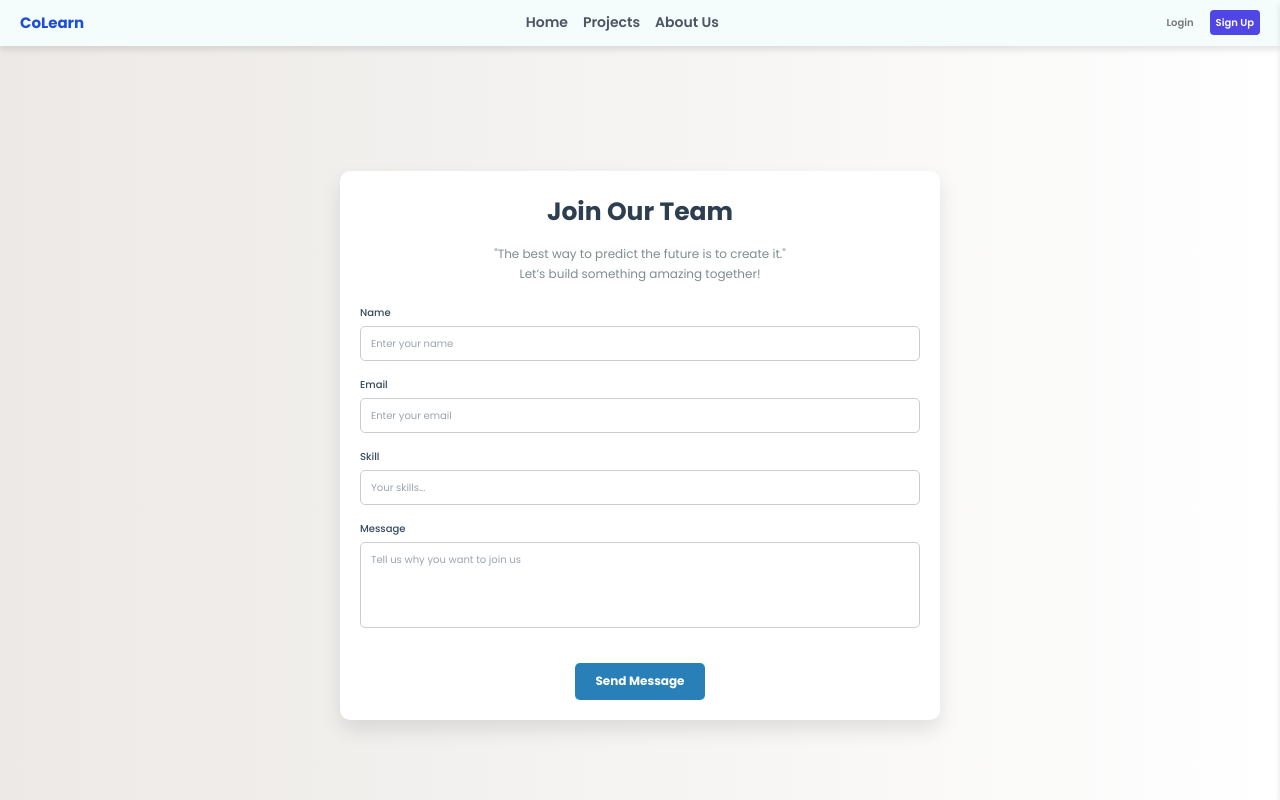
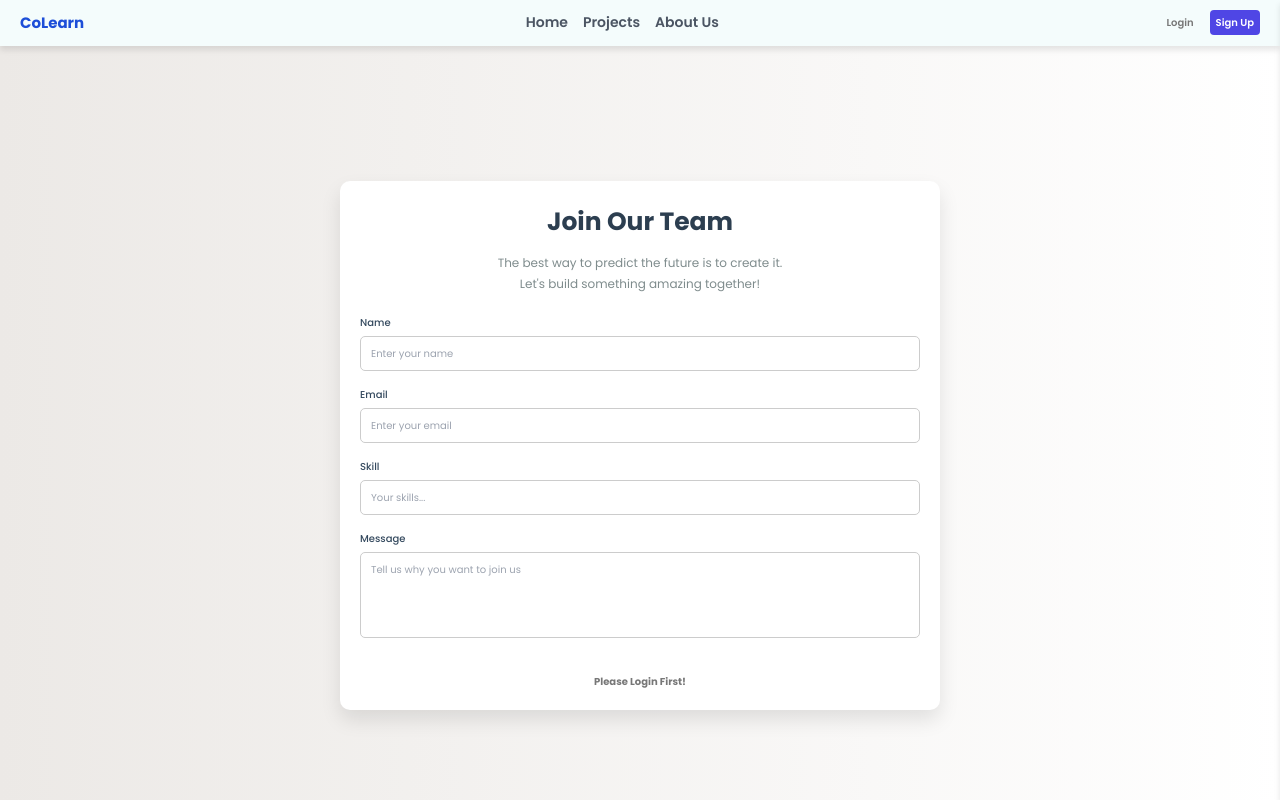
Before and after one commit to CoLearn-Platform/Collaborative-Platfrom, a React (Vite) app: page /joinUs in a window 1280 px wide. Shown: the top 800 px of the page. Built offline with nearby package versions, Linux system fonts and the light colour scheme; no server answers.

Commit message:
added enquiry feature

```diff
--- /dev/null
+++ b/src/hooks/useAddEnquiry.js
@@ -0,0 +1,16 @@
+import { useMutation } from "@tanstack/react-query";
+import { addNewEnquiry } from "../services/apiEnquiry";
+import toast from "react-hot-toast";
+
+export function useAddEnquiry() {
+  const { mutate: addEnquiry } = useMutation({
+    mutationFn: addNewEnquiry,
+    onSuccess: () => {
+      toast.success("Enquiry submitted successfully");
+    },
+    onError: () => {
+      toast.error("Failed to submit enquiry");
+    },
+  });
+  return { addEnquiry };
+}
--- a/src/pages/Feedback.jsx
+++ b/src/pages/Feedback.jsx
@@ -91,7 +91,7 @@ export default function Feedback() {
             Send Feedback
           </Button>
         ) : (
-          <p>Please Login First!</p>
+          <strong>Please Login First!</strong>
         )}
       </form>
     </div>
--- a/src/pages/JoinUs.jsx
+++ b/src/pages/JoinUs.jsx
@@ -1,14 +1,31 @@
+import { useForm } from "react-hook-form";
 import styles from "./JoinUs.module.scss";
+import { useAddEnquiry } from "../hooks/useAddEnquiry";
+import { useSelector } from "react-redux";
+import Button from "../ui/Button";
 
 export default function JoinUs() {
+  const { register, handleSubmit, reset } = useForm();
+  const { addEnquiry } = useAddEnquiry();
+  const { user } = useSelector((state) => state.user);
+  const userId = user?.id;
+  const isUserLoggedIn = Boolean(userId);
+
+  function onSubmit(data) {
+    // console.log(data);
+    addEnquiry(data, {
+      onSuccess: reset,
+    });
+  }
   return (
     <div className={styles.container}>
       <div className={styles.formWrapper}>
         <h1 className={styles.title}>Join Our Team</h1>
         <p className={styles.description}>
-          "The best way to predict the future is to create it." <br /> Let’s build something amazing together!
+          The best way to predict the future is to create it. <br /> Let&apos;s
+          build something amazing together!
         </p>
-        <form className={styles.form}>
+        <form className={styles.form} onSubmit={handleSubmit(onSubmit)}>
           {/* Name Field */}
           <div className={styles.inputGroup}>
             <label htmlFor="name" className={styles.label}>
@@ -18,6 +35,7 @@ export default function JoinUs() {
               type="text"
               id="name"
               name="name"
+              {...register("name", { required: true })}
               className={styles.input}
               placeholder="Enter your name"
               required
@@ -33,6 +51,8 @@ export default function JoinUs() {
               type="email"
               id="email"
               name="email"
+              defaultValue={user?.email}
+              {...register("email", { required: true })}
               className={styles.input}
               placeholder="Enter your email"
               required
@@ -63,6 +83,7 @@ export default function JoinUs() {
               id="message"
               name="message"
               className={styles.textarea}
+              {...register("message", { required: true })}
               rows="4"
               placeholder="Tell us why you want to join us"
               required
@@ -71,9 +92,13 @@ export default function JoinUs() {
 
           {/* Submit Button */}
           <div className={styles.buttonWrapper}>
-            <button type="submit" className={styles.submitButton}>
-              Send Message
-            </button>
+            {isUserLoggedIn ? (
+              <Button type="submit" className={styles.submitButton}>
+                Send Message
+              </Button>
+            ) : (
+              <strong>Please Login First!</strong>
+            )}
           </div>
         </form>
       </div>
--- a/src/pages/ReportIssue.jsx
+++ b/src/pages/ReportIssue.jsx
@@ -72,7 +72,7 @@ export default function ReportIssue() {
             Submit Issue
           </Button>
         ) : (
-          <p>Please Login First!</p>
+          <strong>Please Login First!</strong>
         )}
       </form>
     </div>
--- /dev/null
+++ b/src/services/apiEnquiry.js
@@ -0,0 +1,14 @@
+import supabase from "./supabase";
+
+export async function addNewEnquiry(newEnquiry) {
+  //   console.log(data);
+  const { data, error } = await supabase
+    .from("enquiry")
+    .insert([newEnquiry])
+    .select();
+
+  if (error) {
+    throw new Error(error.message);
+  }
+  return data;
+}
```
